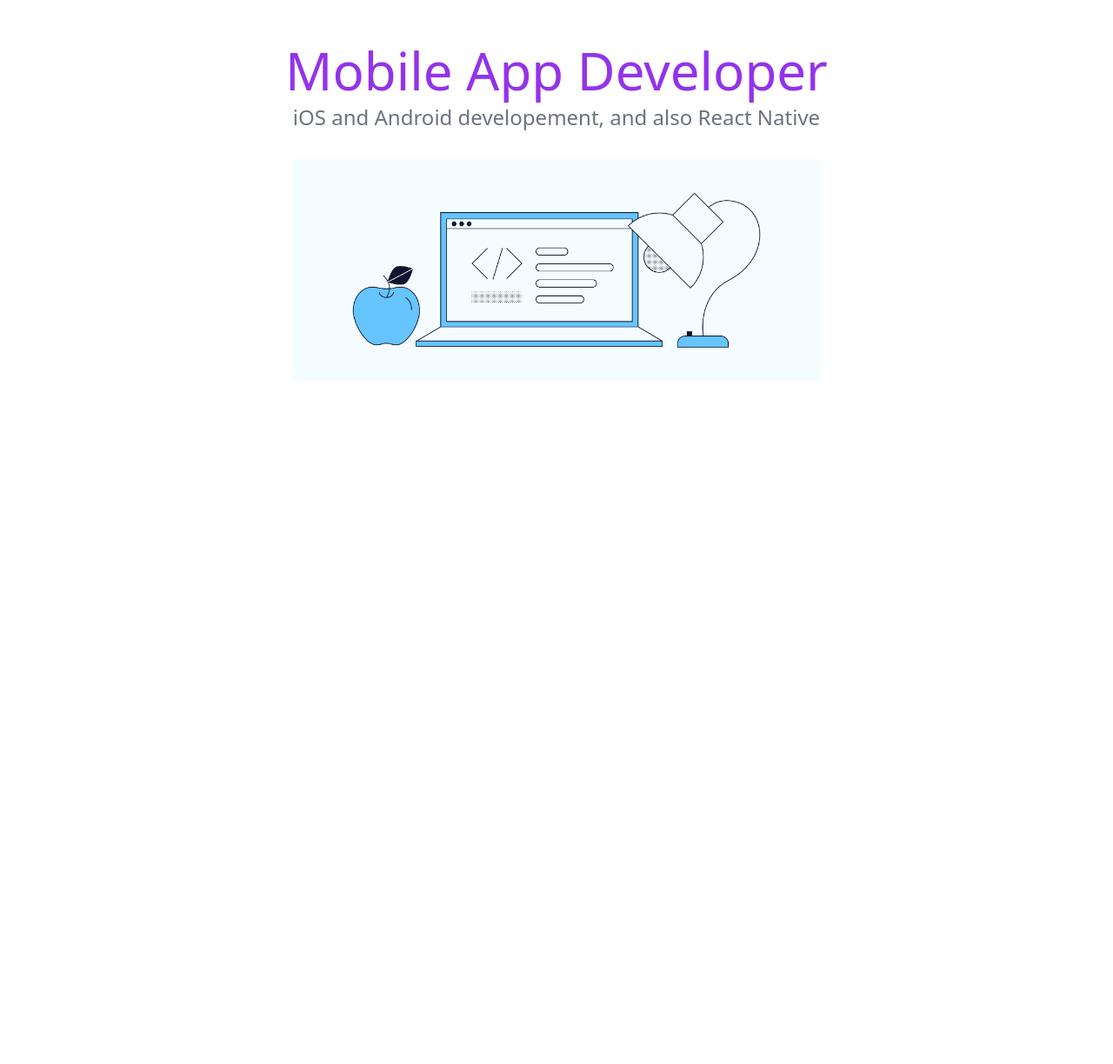
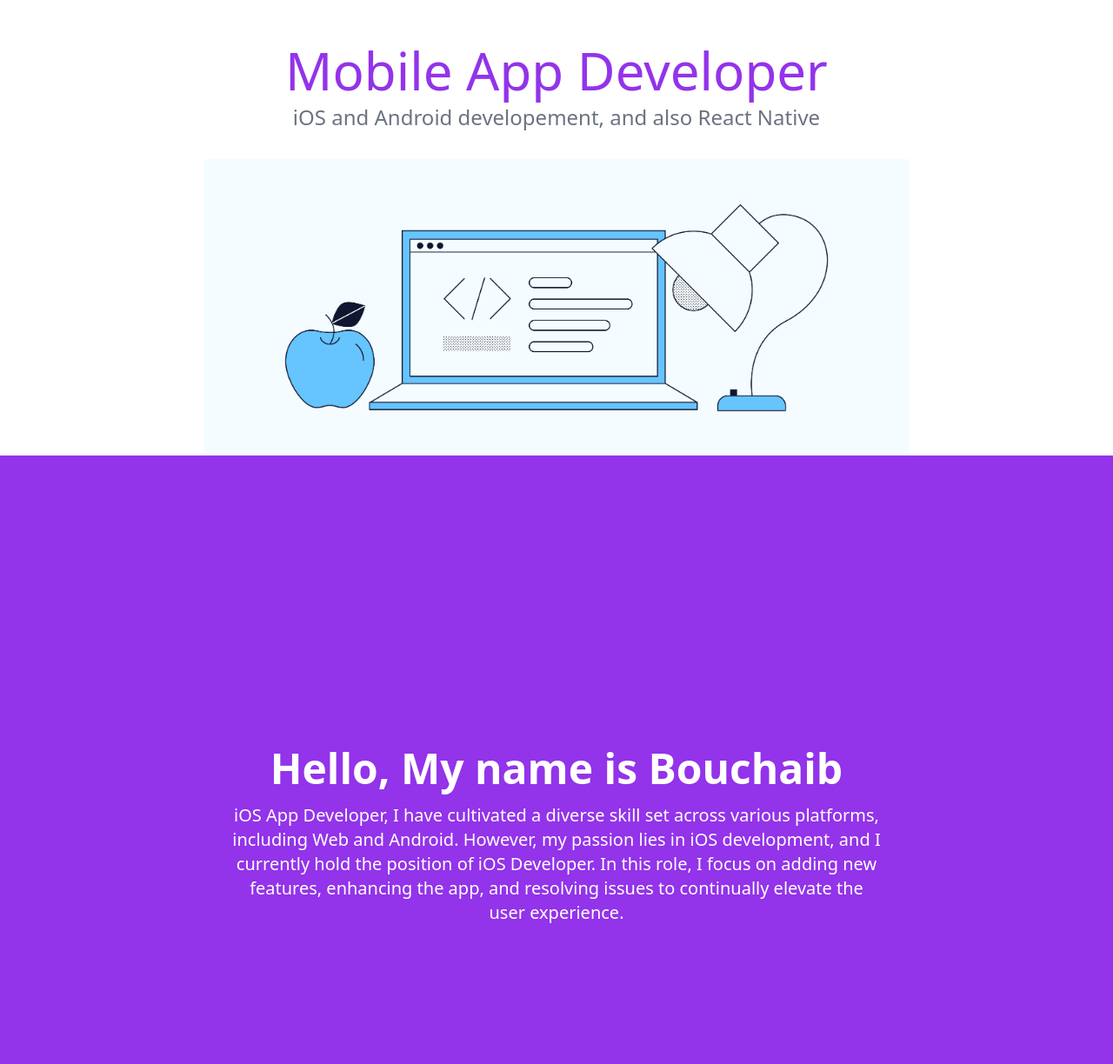
Before and after one commit to ennbou/portfolio, an Astro site: page / in a window 1280 px wide. Shown: the part 29-1253 px from the top of the page at 87% size. Before the commit the page ends 800 px from the top, so only its background shows below. Built offline with nearby package versions, Linux system fonts and the light colour scheme; Astro itself is replaced by a stand-in of ours.

Commit message:
add about me section

```diff
--- /dev/null
+++ b/src/components/AboutMe.astro
@@ -0,0 +1,10 @@
+<div class="bg-purple-600 text-white pt-80 pb-40">
+  <div class="text-center w-7/12 mx-auto">
+  <div class="text-5xl font-bold p-4">
+    Hello, My name is Bouchaib
+  </div>
+  <p class="justify-center text-xl">
+    iOS App Developer, I have cultivated a diverse skill set across various platforms, including Web and Android. However, my passion lies in iOS development, and I currently hold the position of iOS Developer. In this role, I focus on adding new features, enhancing the app, and resolving issues to continually elevate the user experience.
+  </p>
+  </div>
+</div>
--- a/src/components/Header.astro
+++ b/src/components/Header.astro
@@ -3,8 +3,8 @@ import { Image } from 'astro:assets';
 import setupImage from '@images/setupImage.png';
 ---
 
-<div class="flex justify-center flex-col items-center h-full p-8">
+<div class="flex justify-center flex-col items-center h-full p-8 pb-0">
   <div class="text-6xl text-purple-600 pt-12 font-merienda">Mobile App Developer</div>
   <div class="text-2xl text-gray-500 pb-8 pt-2">iOS and Android developement, and also React Native</div>
-  <Image src={setupImage} alt="setup image" class="max-w-full max-h-full w-6/12"/>
+  <Image src={setupImage} alt="setup image" class="max-w-full max-h-full w-8/12"/>
 </div>
--- a/src/pages/index.astro
+++ b/src/pages/index.astro
@@ -1,12 +1,13 @@
 ---
+import '@fontsource-variable/merienda';
 import Layout from '@layouts/Layout.astro';
 import Header from '@components/Header.astro';
-import '@fontsource-variable/merienda';
-
+import AboutMe from '@components/AboutMe.astro';
 ---
 
 <Layout title="Welcome to Astro.">
 	<main>
 	<Header />
+	<AboutMe />
 	</main>
 </Layout>
```
